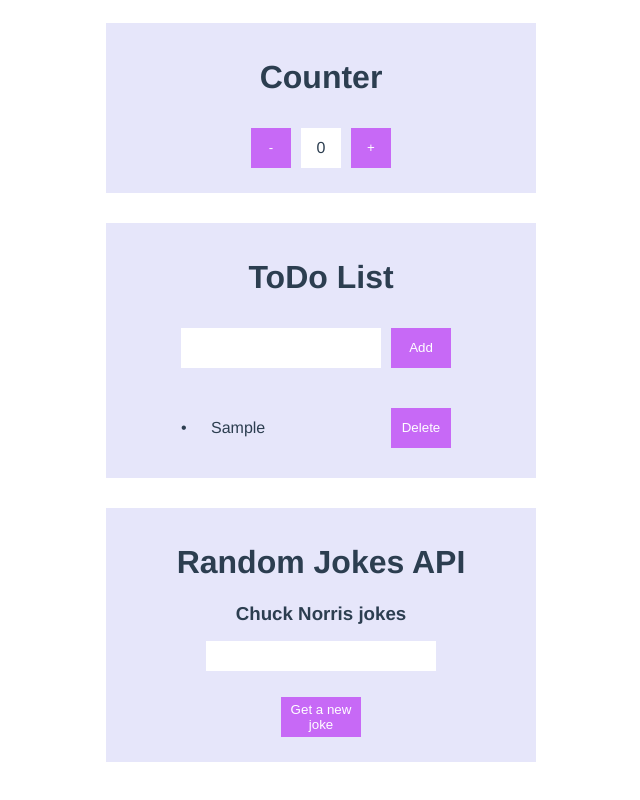
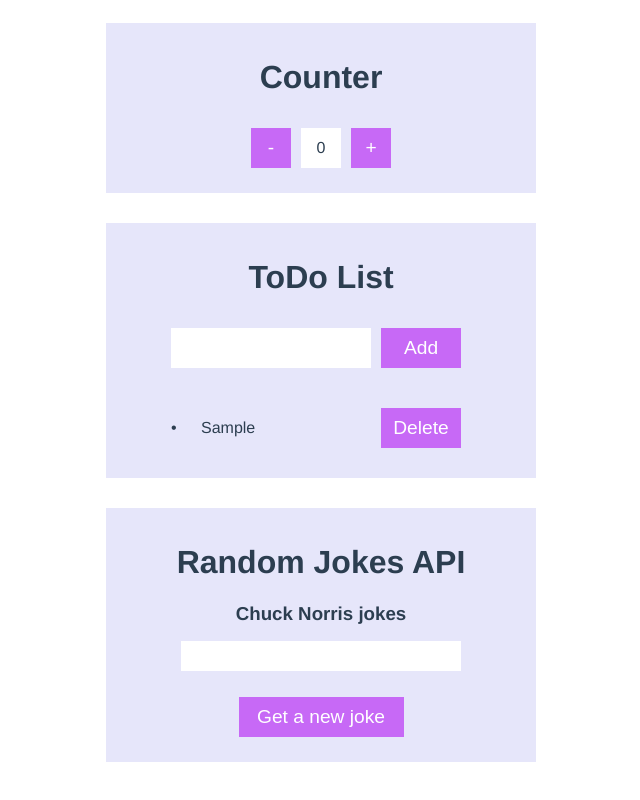
Before and after one commit to jpacsai/my-first-vue-app, a Vue app: page / in a window 1280 px wide. Both pictures are taken after typing "Sample" into the empty fields and a click on the button "Add". Shown: the whole page, without its empty margins (319-959 px from the left). Built offline with nearby package versions, Linux system fonts and the light colour scheme; no server answers.

Commit message:
style: adjust button sizes / fonts

```diff
--- a/src/App.vue
+++ b/src/App.vue
@@ -54,9 +54,11 @@
 		cursor: pointer;
 		height: 40px;
 		margin: 10px;
+		padding: 0;
 		display: flex;
 		align-items: center;
 		justify-content: center;
+		font-size: 120%;
 	}
 
 	button:hover {
--- a/src/components/List.vue
+++ b/src/components/List.vue
@@ -57,7 +57,7 @@
 	form {
 		align-items: center;
 		display: grid;
-		grid-template: 100% / 200px 80px;
+		grid-template-columns: 200px 100px;
 		padding-bottom: 15px;
 		justify-content: center;
 	}
@@ -69,7 +69,7 @@
 	}
 
 	button {
-		width: 60px;
+		width: 80px;
 	}
 
 	ul {
--- a/src/components/ListItem.vue
+++ b/src/components/ListItem.vue
@@ -30,7 +30,7 @@
 <style scoped>
 	button {
 		height: 40px;
-		width: 60px;
+		width: 80px;
 		margin-left: 10px;
 		display: flex;
 		align-items: center;
@@ -41,7 +41,7 @@
 	li {
 		text-align: left;
 		display: grid;
-		grid-template-columns: 30px 170px 80px;
+		grid-template-columns: 30px 170px 100px;
 		margin: 5px auto;
 		justify-content: center;
 	}
--- a/src/components/Quotes.vue
+++ b/src/components/Quotes.vue
@@ -22,7 +22,7 @@
 		getQuote() {
 		fetch("https://api.chucknorris.io/jokes/random")
 			.then(data => data.json())
-			.then(data => (this.quote = data.value));
+			.then(data => this.quote = data.value);
 		}
 	},
 	created: function() {
@@ -45,7 +45,9 @@
 	}
 
 	p {
-		width: 200px;
+		box-sizing: border-box;
+		width: 280px;
+		line-height: 1.4;
 		background-color: white;
 		padding: 15px;
 		display: flex;
@@ -55,6 +57,6 @@
 	}
 
 	button {
-		width: 80px;
+		width: 165px;
 	}
 </style>
```
